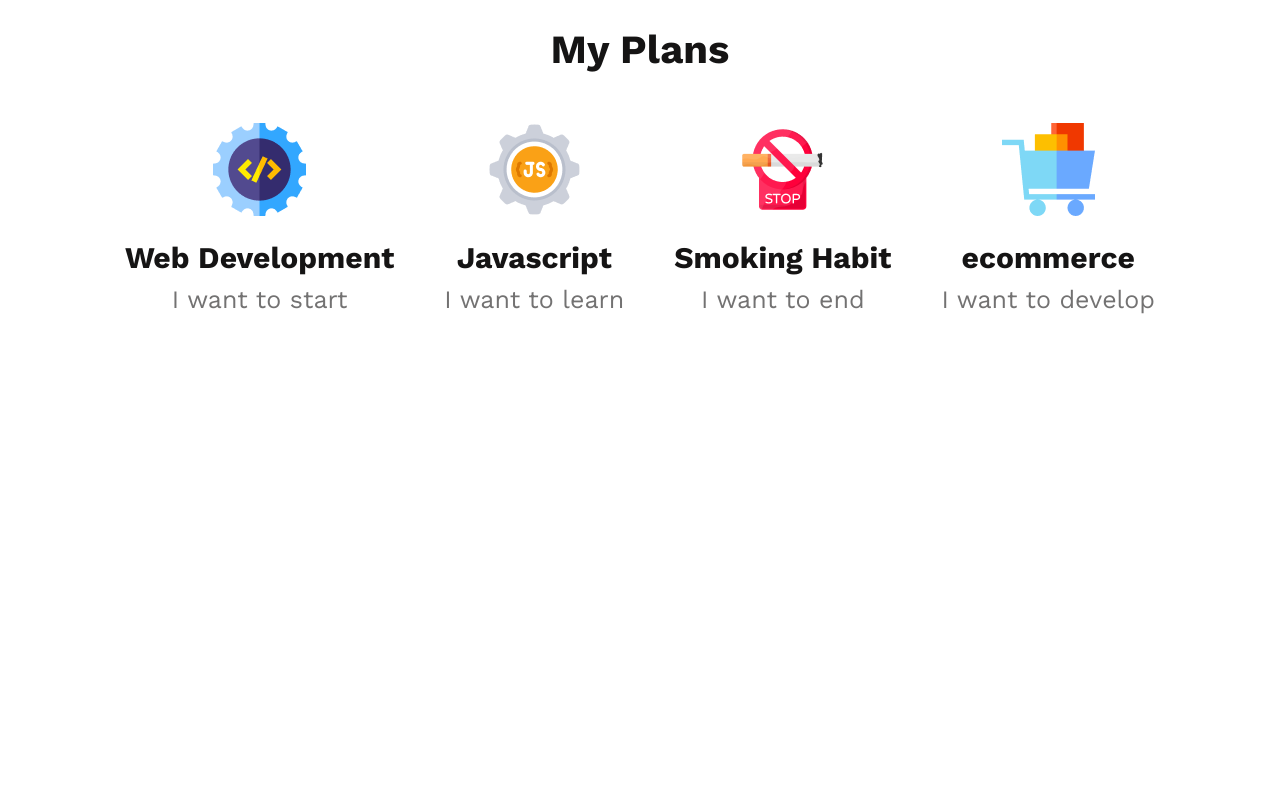
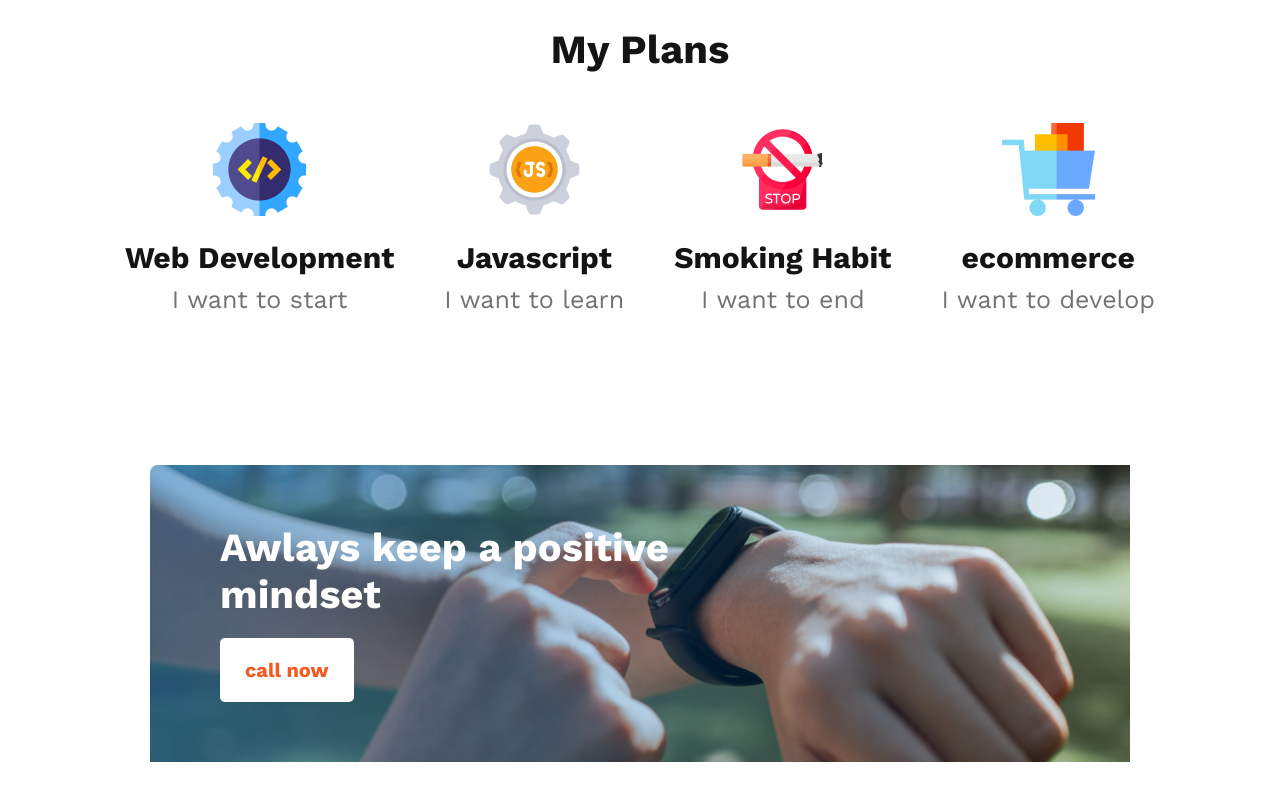
Before and after one commit to KaziShafkatArifin/new-year-new-me-again, a plain HTML site: page index.html in a window 1280 px wide. Shown: the part 1658-2458 px from the top of the page. Before the commit the page ends 1972 px from the top, so only its background shows below. Drawn offline with nearby package versions, Linux system fonts and the light colour scheme.

Commit message:
positive mindset is added

```diff
--- a/index.html
+++ b/index.html
@@ -61,7 +61,11 @@
                 </div>
             </div>
         </section>
-
+        <!-- mindset section -->
+        <section class="mindset">
+            <h2 class="section-title">Awlays keep a positive <br> mindset</h2>
+            <button class="btn-white">call now</button>
+        </section>
     </main>
     <footer>
 
--- a/styles/styles.css
+++ b/styles/styles.css
@@ -91,3 +91,37 @@ margin: 20px 0 10px;
 font-size: 25px;
 font-weight: 500;
 }
+/* mindset styles */
+.mindset{
+  background-image: url('../images/watch.png');
+  background-position: center;
+  background-size: cover;
+  margin: 150px;
+  position: relative;
+  z-index: 1;
+}
+.mindset::after{
+  content: "";
+  position: absolute;
+  background-image: url('../images/gradient1.png');
+  z-index: -1;
+  top: 0;
+  left: 0;
+  height: 100%;
+  width: 100%;
+  opacity: .5;
+}
+.mindset > .section-title{
+  color: #fff;
+  padding: 60px 0px 20px 70px;
+}
+.btn-white{
+  color: #f15b22;
+  font-size: 20px;
+  font-weight: 600;
+  border: none;
+  border-radius: 5px;
+  background: #fff;
+  padding: 20px 25px;
+  margin:0 0 60px 70px;
+}
```
